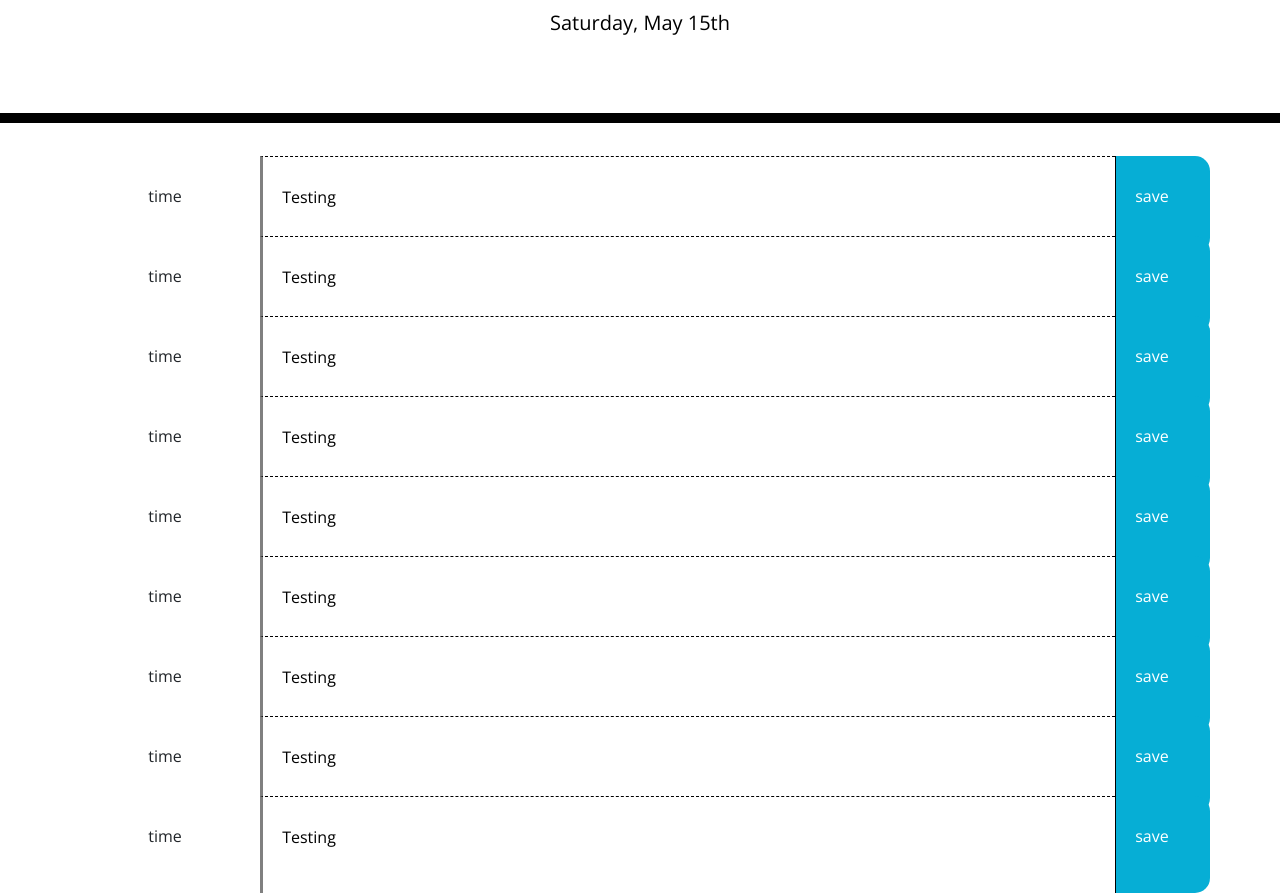
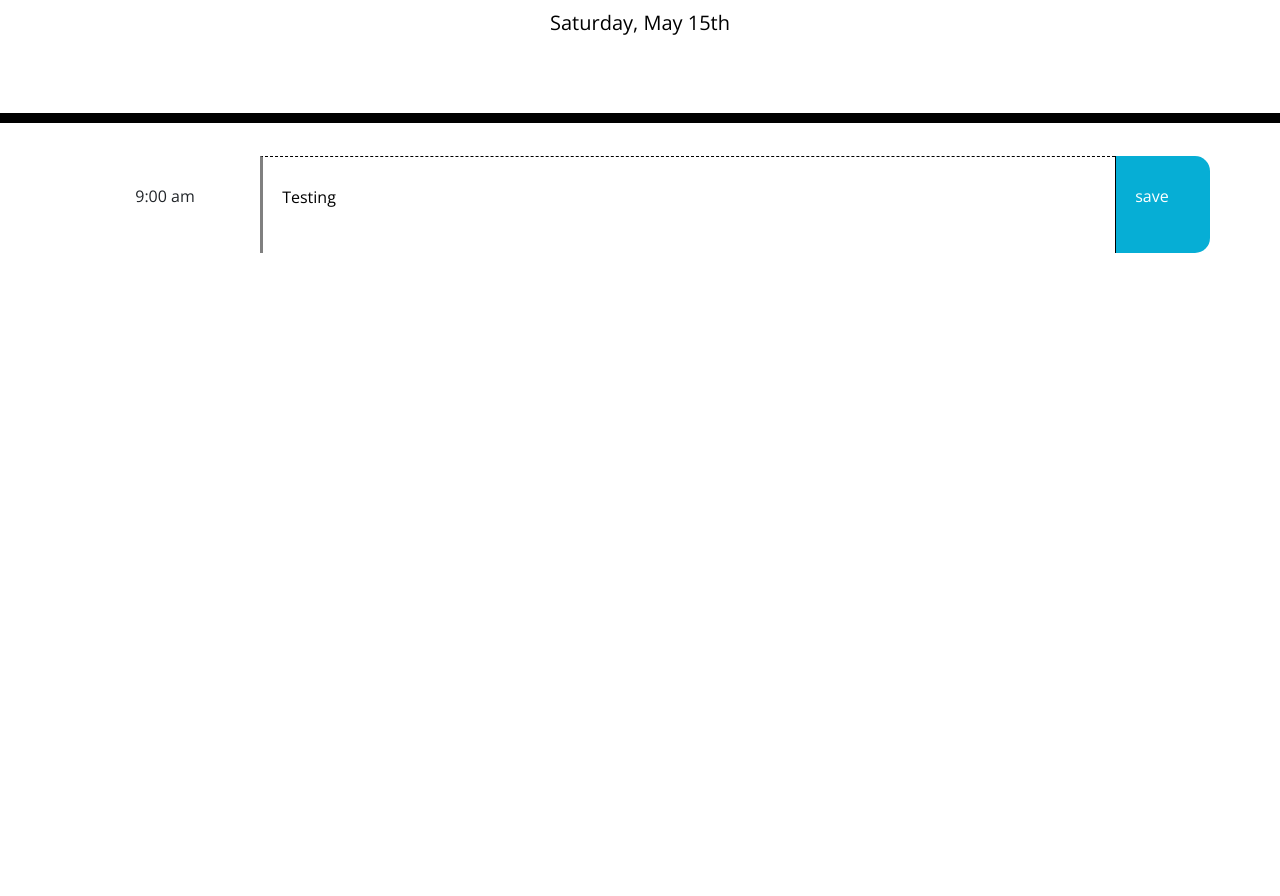
Before and after one commit to PanchoPuma/dailyTasks, a plain HTML site: page index.html in a window 1280 px wide. Shown: the part 181-1077 px from the top of the page. After the commit the page ends 800 px from the top, so only its background shows below. Drawn offline with nearby package versions, Linux system fonts and the light colour scheme.

Commit message:
starting reworking the main area

```diff
--- a/assets/js/script.js
+++ b/assets/js/script.js
@@ -1,3 +1,3 @@
+//today's date using moment
 var today = moment().format("dddd, MMMM Do");
-
 $("#currentDay").text(today);
--- a/index.html
+++ b/index.html
@@ -30,99 +30,11 @@
     </header>
     <main class="container">
       <!-- Timeblocks go here -->
-      <div id="9" class="row">
+      <div class="row">
         <div class="col-2 time-block">
-          <p> time </p>
+          <p id="9"> 9:00 am </p>
         </div>
-        <div class="col-9 hour">
-          <p> Testing </p>
-        </div>
-        <div class="col-1 saveBtn">
-          <p> save </p>
-        </div>
-      </div>
-      <div id="10" class="row">
-        <div class="col-2 time-block">
-          <p> time </p>
-        </div>
-        <div class="col-9 hour">
-          <p> Testing </p>
-        </div>
-        <div class="col-1 saveBtn">
-          <p> save </p>
-        </div>
-      </div>
-      <div id="11" class="row">
-        <div class="col-2 time-block">
-          <p> time </p>
-        </div>
-        <div class="col-9 hour">
-          <p> Testing </p>
-        </div>
-        <div class="col-1 saveBtn">
-          <p> save </p>
-        </div>
-      </div>
-      <div id="12" class="row">
-        <div class="col-2 time-block">
-          <p> time </p>
-        </div>
-        <div class="col-9 hour">
-          <p> Testing </p>
-        </div>
-        <div class="col-1 saveBtn">
-          <p> save </p>
-        </div>
-      </div>
-      <div id="13" class="row">
-        <div class="col-2 time-block">
-          <p> time </p>
-        </div>
-        <div class="col-9 hour">
-          <p> Testing </p>
-        </div>
-        <div class="col-1 saveBtn">
-          <p> save </p>
-        </div>
-      </div>
-      <div id="14" class="row">
-        <div class="col-2 time-block">
-          <p> time </p>
-        </div>
-        <div class="col-9 hour">
-          <p> Testing </p>
-        </div>
-        <div class="col-1 saveBtn">
-          <p> save </p>
-        </div>
-      </div>
-      <div id="15" class="row">
-        <div class="col-2 time-block">
-          <p> time </p>
-        </div>
-        <div class="col-9 hour">
-          <p> Testing </p>
-        </div>
-        <div class="col-1 saveBtn">
-          <p> save </p>
-        </div>
-      </div>
-      <div id="16" class="row">
-        <div class="col-2 time-block">
-          <p> time </p>
-        </div>
-        <div class="col-9 hour">
-          <p> Testing </p>
-        </div>
-        <div class="col-1 saveBtn">
-          <p> save </p>
-        </div>
-      </div>
-      <div id="17" class="row">
-        <div class="col-2 time-block">
-          <p> time </p>
-        </div>
-        <div class="col-9 hour">
+        <div class="col-9 hour textarea">
           <p> Testing </p>
         </div>
         <div class="col-1 saveBtn">
```
